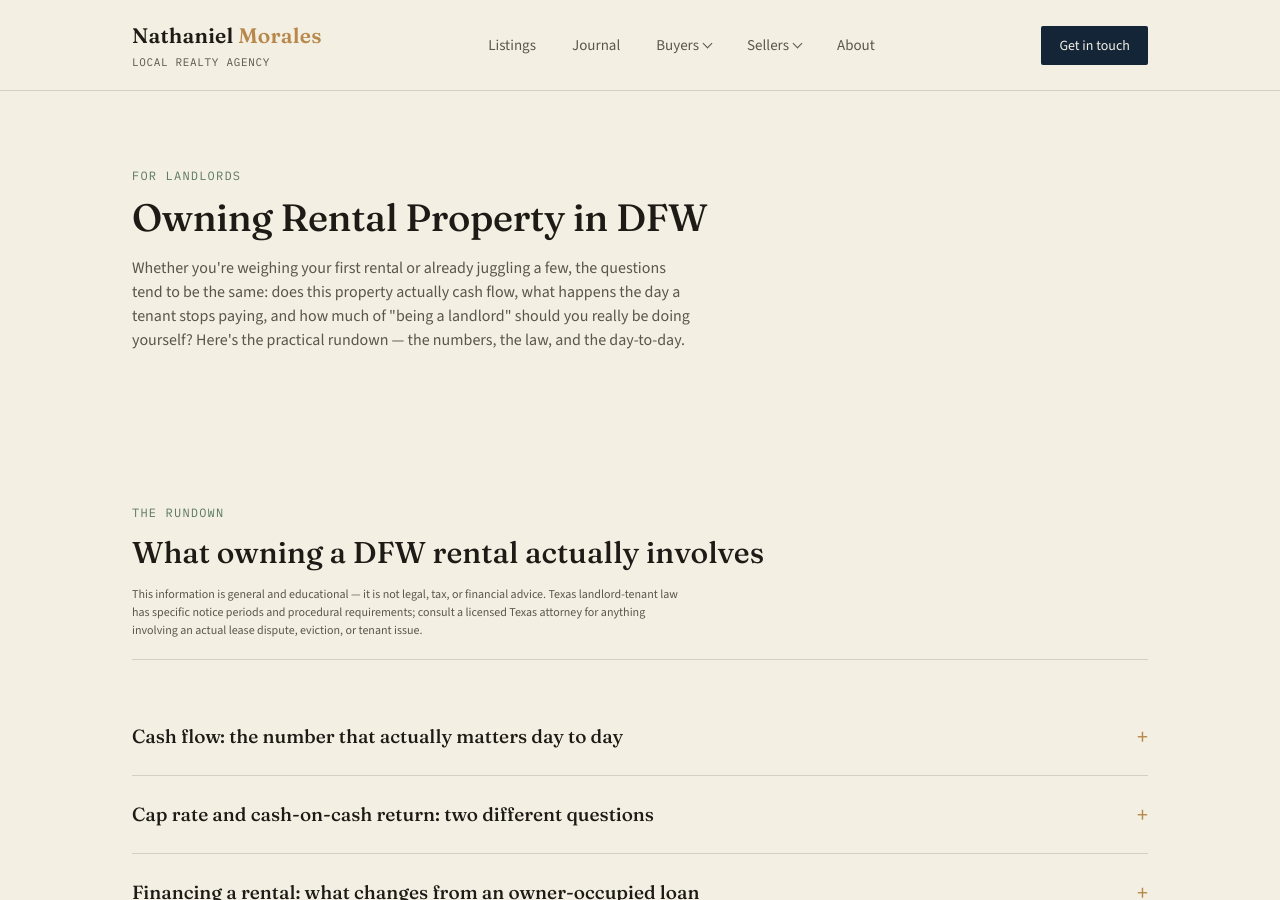
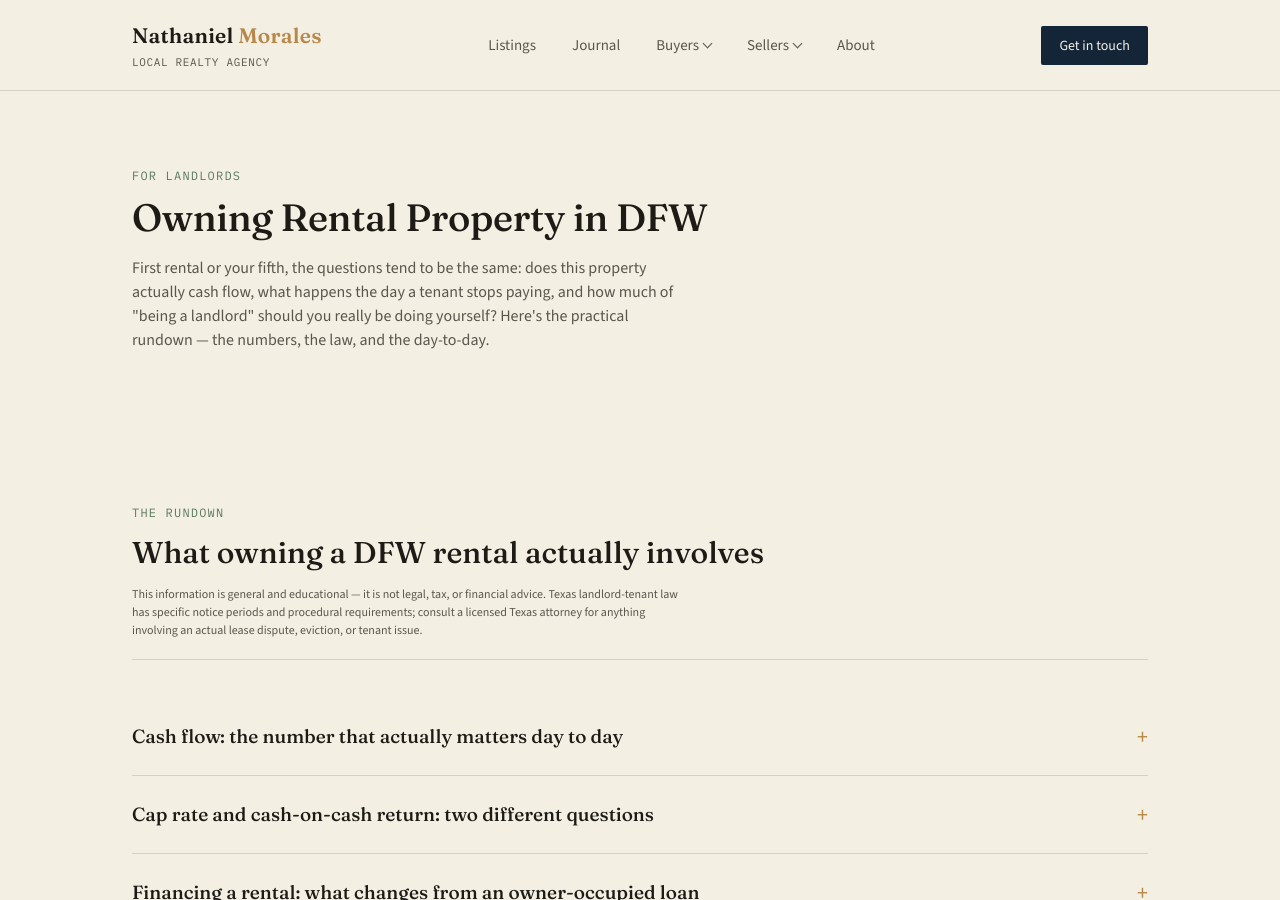
Before and after one commit to nathanielmorales7/deedanddoor, a Jekyll site: the page landlords.html, which Jekyll copies as it is, in a window 1280 px wide and 900 px high. Built offline with Jekyll 4.4.1, drawn with Linux system fonts in a browser that asks for light colours; some of the changed text lies outside the part shown.

Commit message:
Revise phrasing for clarity in landlords.html

```diff
--- a/landlords.html
+++ b/landlords.html
@@ -66,7 +66,7 @@
     <div class="wrap">
       <div class="tag">For landlords</div>
       <h1>Owning Rental Property in DFW</h1>
-      <p>Whether you're weighing your first rental or already juggling a few, the questions tend to be the same: does this property actually cash flow, what happens the day a tenant stops paying, and how much of "being a landlord" should you really be doing yourself? Here's the practical rundown — the numbers, the law, and the day-to-day.</p>
+      <p>First rental or your fifth, the questions tend to be the same: does this property actually cash flow, what happens the day a tenant stops paying, and how much of "being a landlord" should you really be doing yourself? Here's the practical rundown — the numbers, the law, and the day-to-day.</p>
     </div>
   </section>
 
@@ -160,7 +160,7 @@
       <div class="guide-item">
         <button type="button" class="guide-q">When it's worth talking through the numbers together</button>
         <div class="guide-a"><div class="guide-a-inner">
-          <p>Whether you're running the numbers on a first rental, deciding whether to sell or hold a property you already own, or scaling from one door to several, it helps to have someone who sees rental comps and off-market inventory across DFW day to day. Reach out and let's talk through what actually pencils for what you're trying to do.</p>
+          <p>Running the numbers on a first rental, deciding whether to sell or hold what you already own, or scaling from one door to several — it helps to have someone who sees rental comps and off-market inventory across DFW day to day. Reach out and let's talk through what actually pencils for what you're trying to do.</p>
         </div></div>
       </div>
 
@@ -171,7 +171,7 @@
     <div class="wrap">
       <div class="tag">Thinking about a rental</div>
       <h2>Let's run the numbers on a specific property</h2>
-      <p>Whether it's a property you're eyeing or one you already own, I can help you look at the real cash flow — not just the mortgage payment.</p>
+      <p>Eyeing a property, or already own one? I can help you look at the real cash flow — not just the mortgage payment.</p>
       <a href="#" class="btn-primary lead-capture-btn">Get in touch</a>
     </div>
   </section>
```
